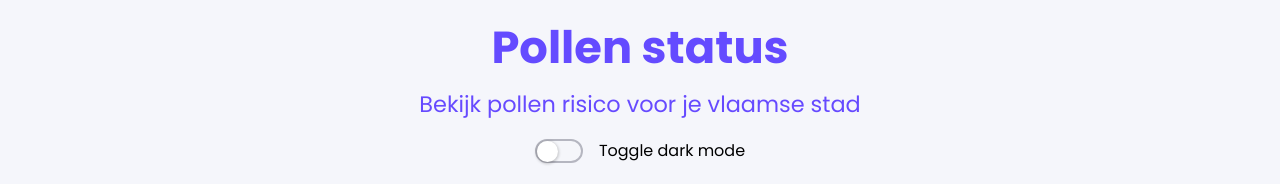
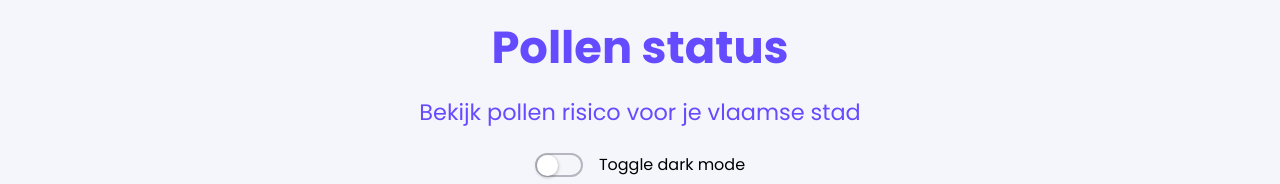
Before and after one commit to DeTandtThibaut/Eindopdracht-InteractionDesign-Herexamens, a plain HTML site: page index.html in a window 1280 px wide. Shown: the top 184 px of the page. Drawn offline with nearby package versions, Linux system fonts and the light colour scheme; no server answers.

Commit message:
fixed line-height

```diff
--- a/css/dark.css
+++ b/css/dark.css
@@ -400,6 +400,7 @@ input::placeholder {
 .page_subtitle{
   text-align: center;
   font-size: 1.4rem;
+  line-height: 2rem;
   color: var(--global-color-alpha-x-accent);
   margin: 0 0 1.563rem 0;
 }
--- a/css/screen.css
+++ b/css/screen.css
@@ -398,6 +398,7 @@ input::placeholder {
 .page_subtitle{
   text-align: center;
   font-size: 1.4rem;
+  line-height: 2rem;
   color: var(--global-color-alpha-x-accent);
   margin: 0 0 1.563rem 0;
 }
```
